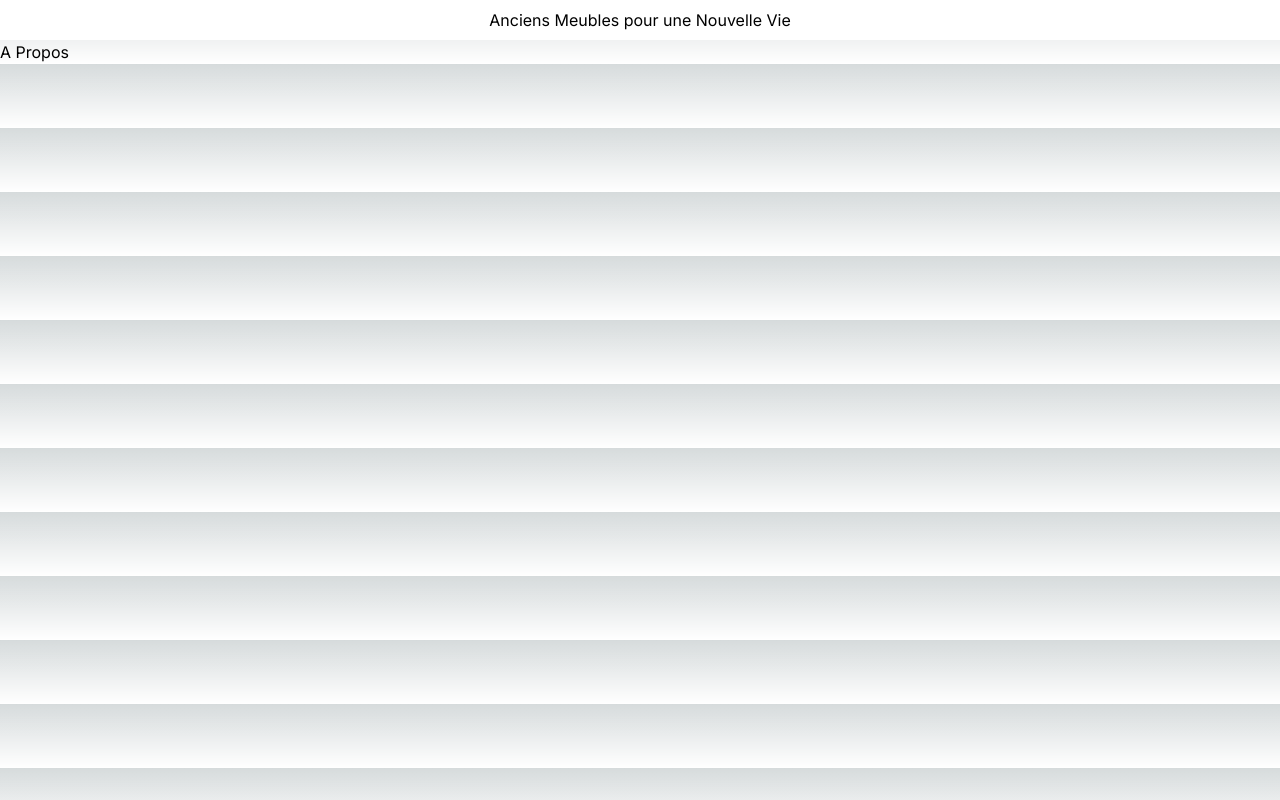
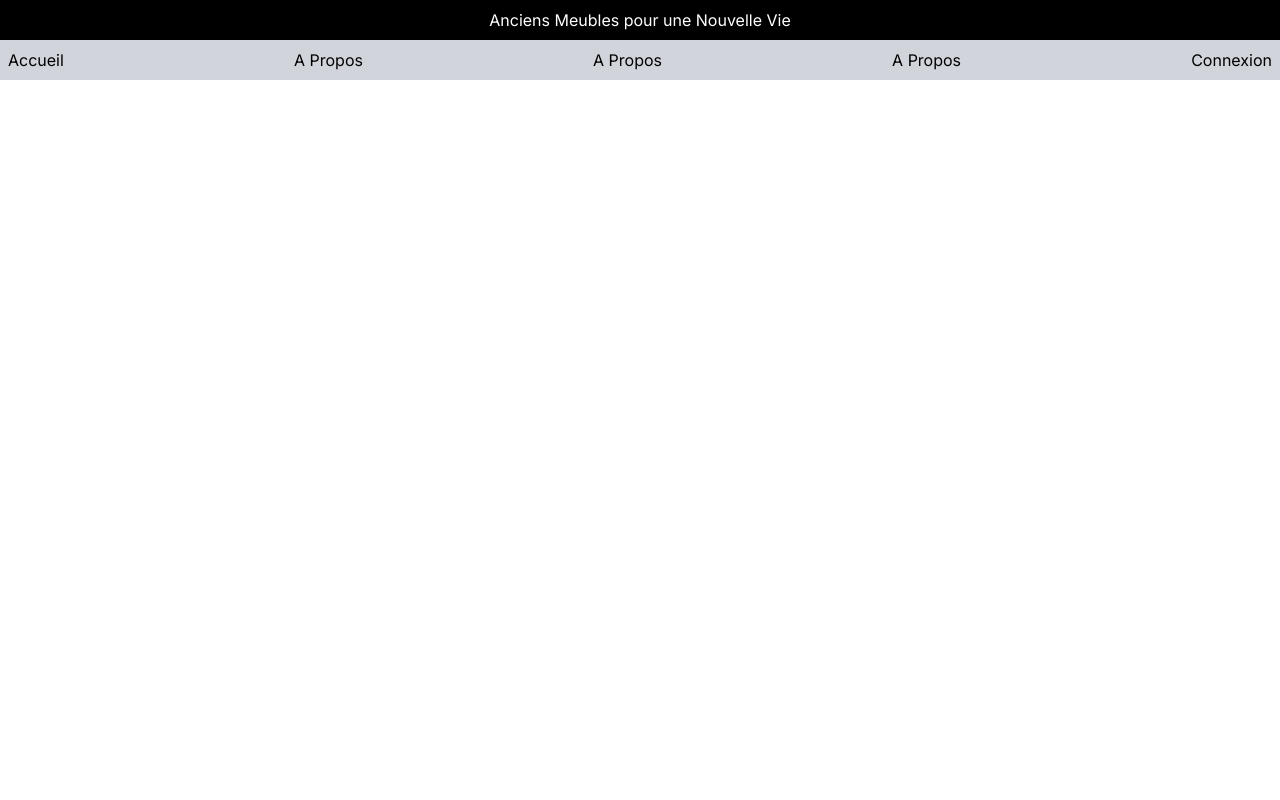
Before and after one commit to JinxedQuinn/projetMeuble, a Next.js app in the folder front/: page / in a window 1280 px wide. Built offline with nearby package versions, Linux system fonts and the light colour scheme.

Commit message:
Front - Projet quasi fonctionnel hein

```diff
--- a/front/app/components/Header.js
+++ b/front/app/components/Header.js
@@ -1,9 +1,9 @@
 import Link from 'next/link';
 
-export default function MyComponent() {
+export default function Header() {
   return (
     <header>
-        <h1 className="text-center bg-white text-black p-2">Anciens Meubles pour une Nouvelle Vie</h1>
+        <h1 className="text-center bg-black text-white p-2">Anciens Meubles pour une Nouvelle Vie</h1>
     </header>
   )
 }
--- /dev/null
+++ b/front/app/components/Navbar.js
@@ -0,0 +1,15 @@
+import Link from 'next/link';
+
+export default function Navbar() {
+    return (
+        <nav>
+            <ul className='flex justify-between p-2 bg-gray-300'>
+                <li><Link href="/about">Accueil</Link></li>
+                <li><Link href="/about">A Propos</Link></li>
+                <li><Link href="/about">A Propos</Link></li>
+                <li><Link href="/about">A Propos</Link></li>
+                <li><Link href="/about">Connexion</Link></li>
+            </ul>
+        </nav>
+    )
+}
--- a/front/app/globals.css
+++ b/front/app/globals.css
@@ -8,24 +8,6 @@
   --background-end-rgb: 255, 255, 255;
 }
 
-@media (prefers-color-scheme: dark) {
-  :root {
-    --foreground-rgb: 255, 255, 255;
-    --background-start-rgb: 0, 0, 0;
-    --background-end-rgb: 0, 0, 0;
-  }
-}
-
-body {
-  color: rgb(var(--foreground-rgb));
-  background: linear-gradient(
-      to bottom,
-      transparent,
-      rgb(var(--background-end-rgb))
-    )
-    rgb(var(--background-start-rgb));
-}
-
 @layer utilities {
   .text-balance {
     text-wrap: balance;
--- a/front/app/page.js
+++ b/front/app/page.js
@@ -2,12 +2,14 @@
 import React from 'react';
 import Link from 'next/link';
 import Header from './components/Header';
+import Navbar from './components/Navbar';
 
 export default function Home() {
-  return (
+  return (<>
     <main>
       <Header />
-      <Link href="/about">A Propos</Link>
+      <Navbar />
     </main>
+    </>
   );
 }
--- a/front/jsconfig.json
+++ b/front/jsconfig.json
@@ -3,7 +3,7 @@
     "paths": {
       "@/*": ["./*"],
       "@/pages/NewPage": ["./*"],
-      "@/pages/page": ["./app/pages/page.js"] // Add the correct file path here
+      "@/pages/page": ["./app/page.js"] // Add the correct file path here
     }
   }
 }
--- a/front/app/pages/about.js
+++ b/front/pages/about.js
@@ -1,12 +1,12 @@
 import React from 'react';
 
 function AboutPage() {
-    return (
+    return (<>
         <div>
             <h1>A Propos</h1>
             <p>Lorem Ipsum...</p>
         </div>
-    )
+    </>)
 }
 
 export default AboutPage;
```
Also changed, not shown: front/pages/login.js (added), front/pages/not-found.js (added), front/pages/productDetails.js (added), front/pages/productmanagement.js (added), front/pages/registration.js (added).
